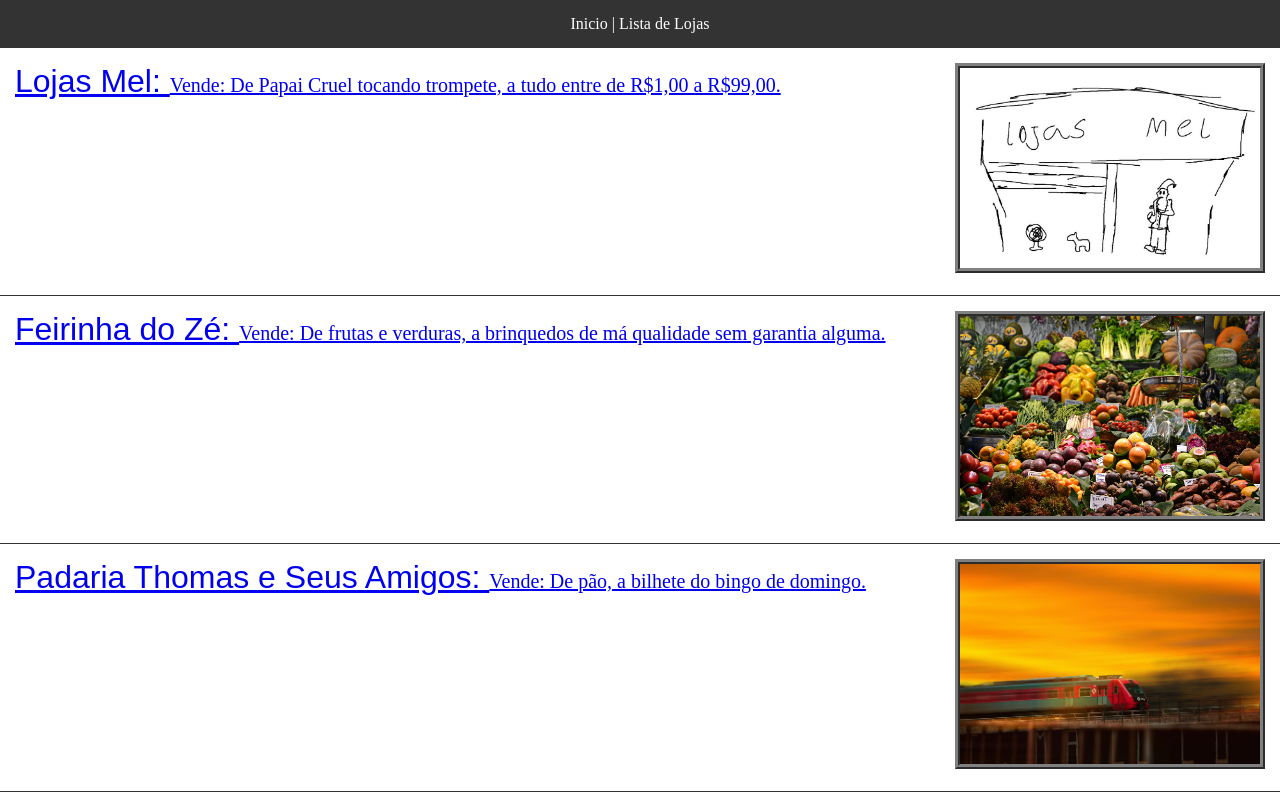
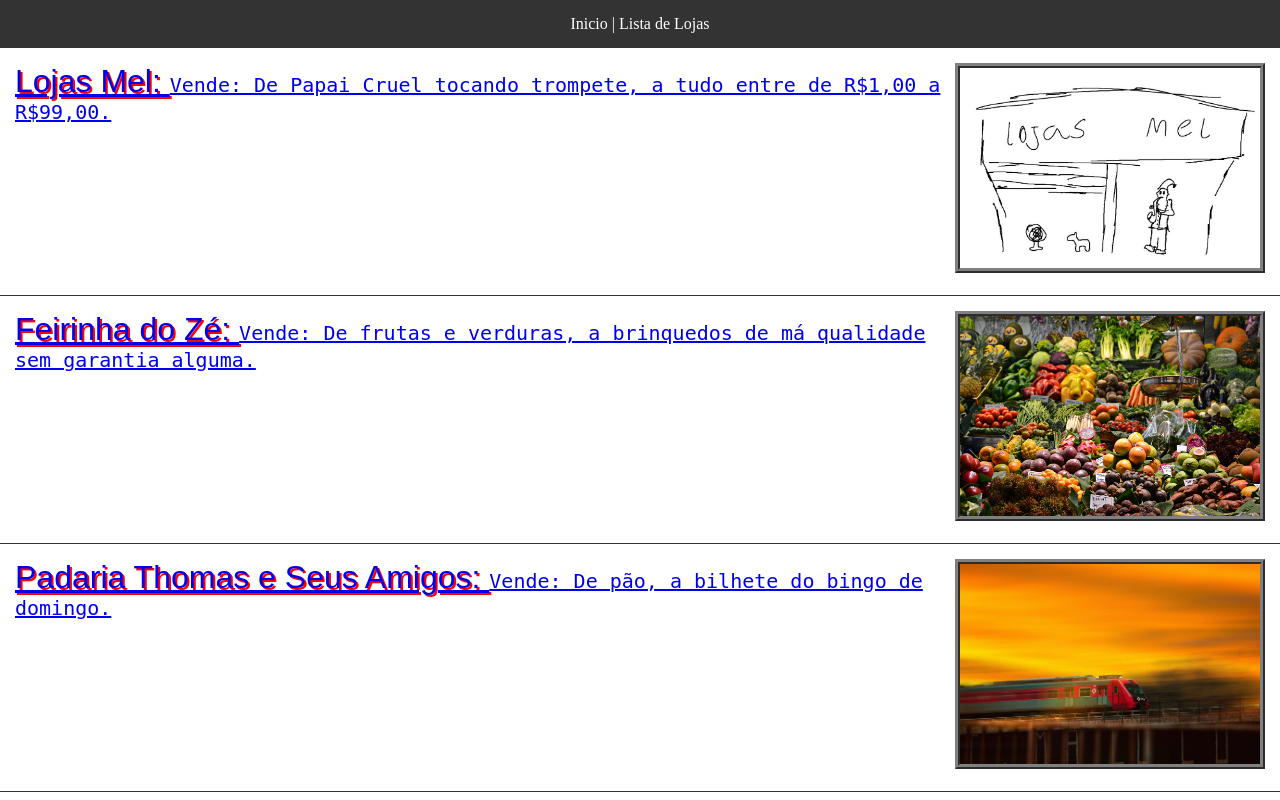
Before and after one commit to thomasflx/compras-lojas-learn, a PHP site: page /compras-lojas-learn/lista-lojas.php in a window 1280 px wide. Run offline with PHP 8.4, Linux system fonts and the light colour scheme; some web fonts are replaced.

Commit message:
dei uns detalhes a mais, e tiro umas dúvidas depois na aula

```diff
--- a/lista-lojas.php
+++ b/lista-lojas.php
@@ -54,12 +54,13 @@
 			}
 
 			.titulo-loja {
-				font-family:fantasy;
+				text-shadow: 2px 2px #ff0000;
+				font-family: fantasy;
 				font-size: 2em;
 			}
 
 			.loja-subtitulo {
-				font-family: ;
+				font-family: monospace;
 				font-size: 20px;
 				margin: center;
 			}
```
